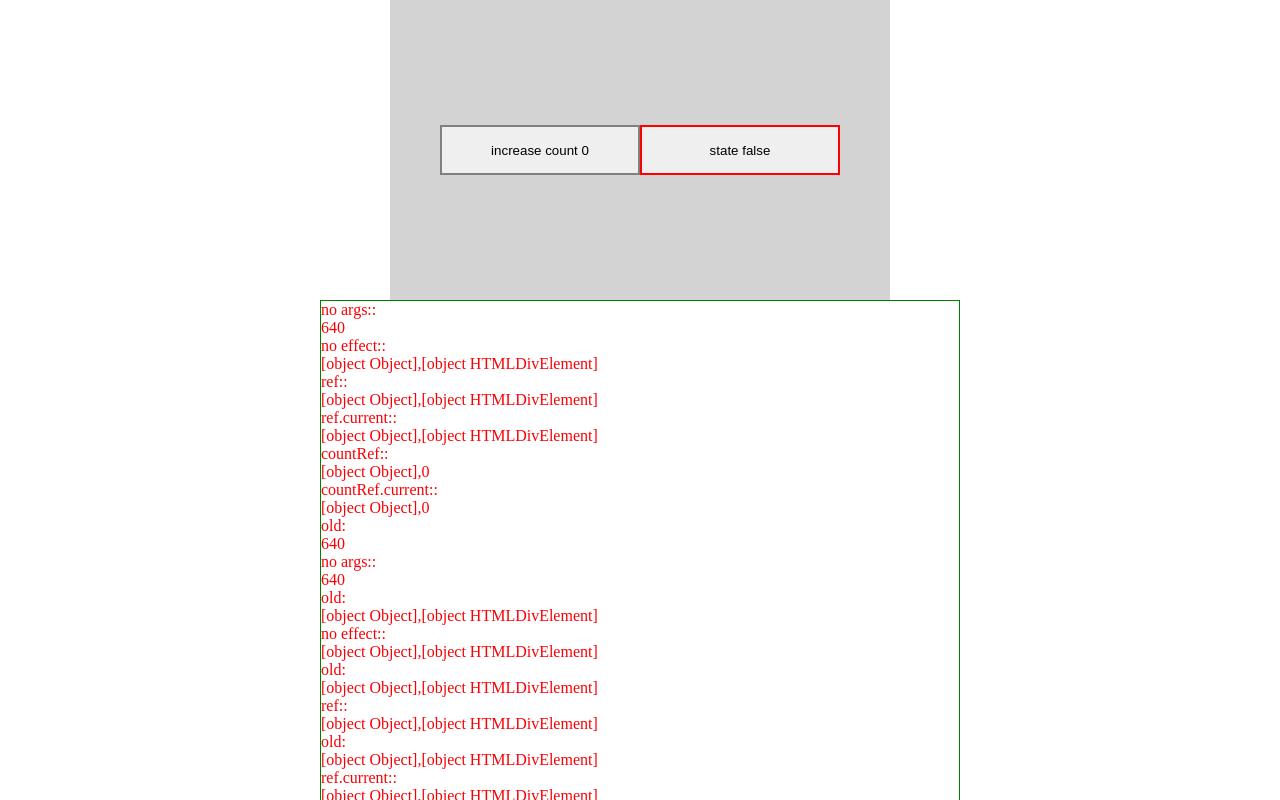
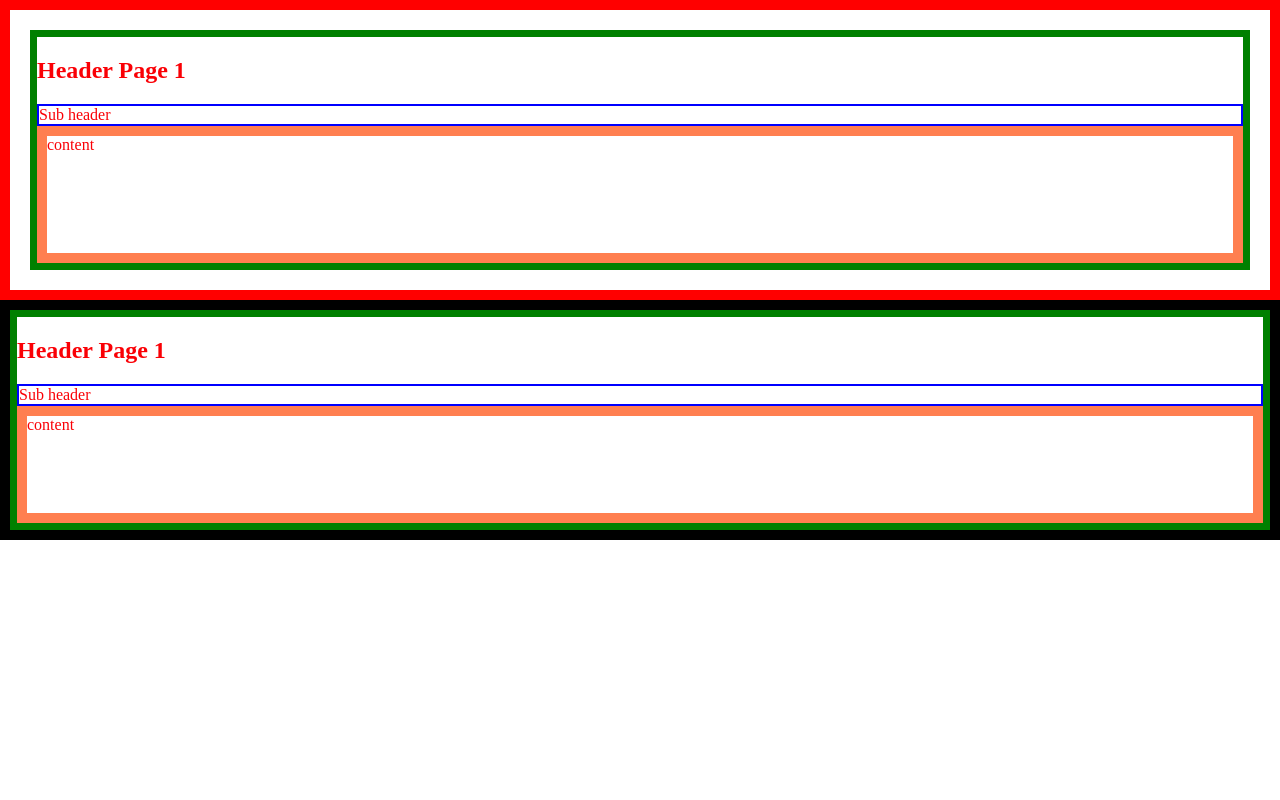
Before and after one commit to tradelunch/study_web_react, a React app: page / in a window 1280 px wide. Shown: the top 800 px of the page. Built offline with nearby package versions, Linux system fonts and the light colour scheme.

Commit message:
feat: add content full height css & README.md

```diff
--- a/package.json
+++ b/package.json
@@ -1,5 +1,5 @@
 {
-    "name": "dragndrop_rxjs",
+    "name": "Test_Web_React_Study",
     "version": "1.0.0",
     "description": "",
     "main": "index.js",
--- a/src/App.tsx
+++ b/src/App.tsx
@@ -4,6 +4,7 @@ import { HookTest } from './pages/hooktest';
 import { CreateScroll } from './pages/scroll';
 import { DragNDrop } from './pages/dragndrop';
 import { RefTest } from './pages/refMountTest';
+import { FullPageTest } from './pages/fullpageTest';
 
 export const App = () => {
     return (
@@ -12,7 +13,8 @@ export const App = () => {
             {/* <CreateScroll /> */}
             {/* <HookTest /> */}
             {/* <WorkerTest /> */}
-            {<RefTest />}
+            {/* {<RefTest />} */}
+            <FullPageTest />
         </>
     );
 };
--- /dev/null
+++ b/src/pages/fullpageTest/Page.tsx
@@ -0,0 +1,98 @@
+import React from 'react';
+import styled from 'styled-components';
+
+type Props = {};
+
+export const Page = (props: Props) => {
+    return (
+        <>
+            <FlexWrapper>
+                <Section
+                    style={{
+                        display: 'flex',
+                        flexDirection: 'column',
+                        width: '100%',
+                        minHeight: '30vh',
+                    }}
+                >
+                    <h1>Header Page 1</h1>
+                    <div
+                        style={{
+                            border: '2px solid blue',
+                        }}
+                    >
+                        Sub header
+                    </div>
+                    <div
+                        style={{
+                            border: '10px solid coral',
+                            flex: 1,
+                        }}
+                    >
+                        content
+                    </div>
+                </Section>
+            </FlexWrapper>
+
+            <NormalWrapper
+                style={{
+                    position: 'relative',
+                    minHeight: '30vh',
+                }}
+            >
+                <Section
+                    style={{
+                        display: 'flex', // content full height
+                        position: 'absolute',
+                        flexDirection: 'column',
+                        minHeight: '100%',
+                        maxWidth: '1500px',
+                        width: '100%'
+                    }}
+                >
+                    <h1>Header Page 1</h1>
+                    <div
+                        style={{
+                            border: '2px solid blue',
+                        }}
+                    >
+                        Sub header
+                    </div>
+                    <div
+                        style={{
+                            flex: 1, // content full height //  inside content
+                            // position: 'absolute',
+                            // minHeight: '100%',
+                            // height: '100%',
+                            border: '10px solid coral',
+                        }}
+                    >
+                        content
+                    </div>
+                </Section>
+            </NormalWrapper>
+        </>
+    );
+};
+
+const FlexWrapper = styled.main`
+    position: relative;
+    display: flex;
+
+    border: 10px solid red;
+    padding: 20px;
+`;
+
+const NormalWrapper = styled.main`
+    position: relative;
+
+    border: 10px solid black;
+    /* padding: 20px; */
+`;
+
+const Section = styled.section`
+    border: 7px solid green;
+
+    /* max-width: 1500px; */
+    margin: auto;
+`;
--- /dev/null
+++ b/src/pages/fullpageTest/index.ts
@@ -0,0 +1 @@
+export { Page as FullPageTest } from './Page';
```
Also changed, not shown: src/pages/refMountTest/Page.tsx (+5 -3 lines), 1 other file (tests, documents, lock files or other folders).
